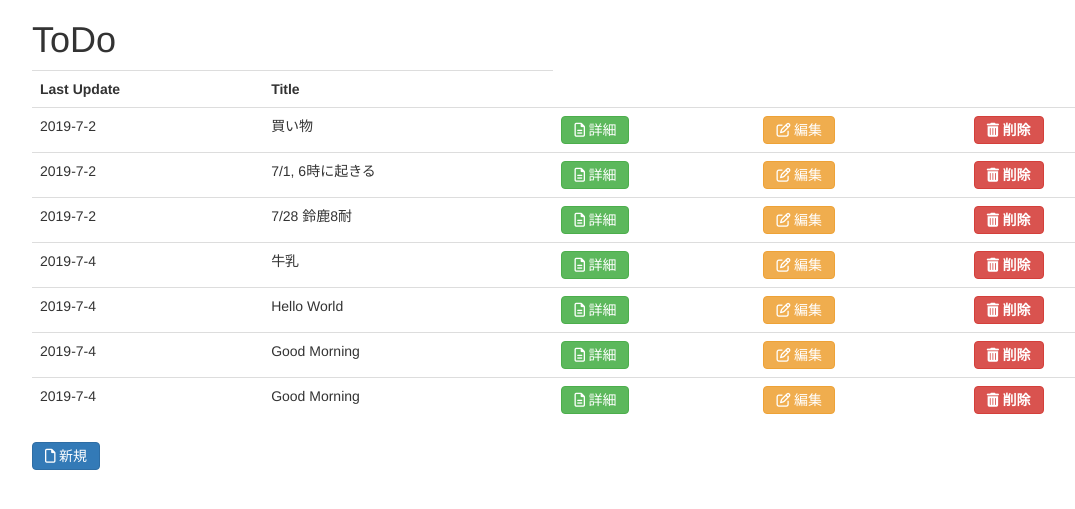
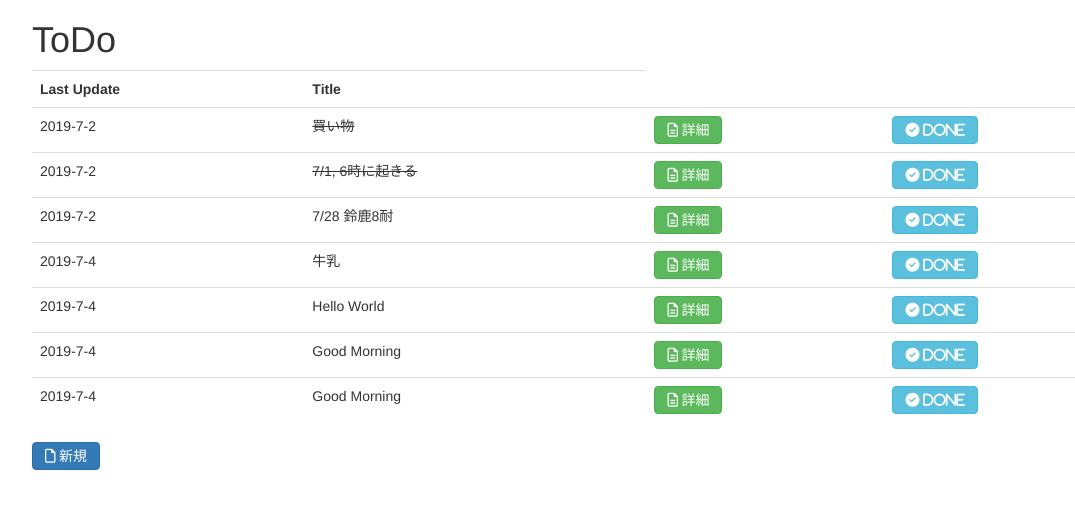
Before and after one commit to FirstSS-Sub/flask-money-savings, a Flask app: page / in a window 1280 px wide. Shown: the top 509 px of the page, without its empty margins (38-1113 px from the left). Run offline with Flask 2, Linux system fonts and the light colour scheme; data comes from the database, SQL or seed files in the repository; both versions use the stored data as it was after the commit; some libraries are stand-ins or nearby versions.

Commit message:
Add 'Done' 'Undone' button

```diff
--- a/app.py
+++ b/app.py
@@ -16,6 +16,7 @@ class Post(db.Model):
     date = db.Column(db.Text())
     title = db.Column(db.Text())
     content = db.Column(db.Text())
+    commit = db.Column(db.Integer)
 
 
 @app.route('/')
@@ -54,6 +55,7 @@ def create_post():
     new_post.title = request.form["title"]
     new_post.content = request.form["content"]
     new_post.date = str(datetime.today().year) + "-" + str(datetime.today().month) + "-" + str(datetime.today().day)
+    new_post.commit = 0
     db.session.add(new_post)
     db.session.commit()
 
@@ -79,3 +81,23 @@ def update_post(id):
     db.session.commit()
 
     return render_template("show.html", post = post)
+
+@app.route('/done/<int:id>')
+def done_post(id):
+
+    post = Post.query.get(id)
+    post.commit = 1
+    db.session.commit()
+    posts = Post.query.all()
+
+    return render_template("index.html", posts = posts)
+
+@app.route('/undone/<int:id>')
+def undone_post(id):
+
+    post = Post.query.get(id)
+    post.commit = 0
+    db.session.commit()
+    posts = Post.query.all()
+
+    return render_template("index.html", posts = posts)
--- a/templates/index.html
+++ b/templates/index.html
@@ -9,10 +9,13 @@
             <div class="row">
                 <tr>
                     <td>{{ post.date }}</td>
-                    <td>{{ post.title }}</td>
+                    {% if post.commit == 1 %}
+                        <td><del>{{ post.title }}</del></td>
+                    {% else %}
+                        <td>{{ post.title }}</td>
+                    {% endif %}
                     <td><a href="/show/{{ post.id }}" class="btn btn-success far fa-file-alt"> 詳細 </a></td>
-                    <td><a href="/edit/{{ post.id }}" class="btn btn-warning far fa-edit"> 編集 </a></td>
-                    <td><a href="/destroy/{{ post.id }}" class="btn btn-danger fas fa-trash-alt"> 削除 </a></td>
+                    <td><a href="/done/{{ post.id }}" class="btn btn-info fas fa-check-circle"> Done </a></td>
                 </tr>
             </div>
             {% endfor %}
--- a/templates/layout.html
+++ b/templates/layout.html
@@ -8,7 +8,7 @@
         <script type="text/javascript" src="/static/js/jquery-3.4.1.js"></script>
         <script type="text/javascript" src="/static/js/bootstrap.js"></script>
         <script src="https://kit.fontawesome.com/c37247b91b.js"></script>
-        <link rel="shortcut icon" href="favicon.ico">
+        <link rel="icon" href="favicon.png" type="image/png">
         <title>ToDo</title>
     </head>
     <body>
```
Also changed, not shown: templates/show.html (+7 -0 lines), templates/favicon.png (renamed from templates/favicon.ico), todo.db.
